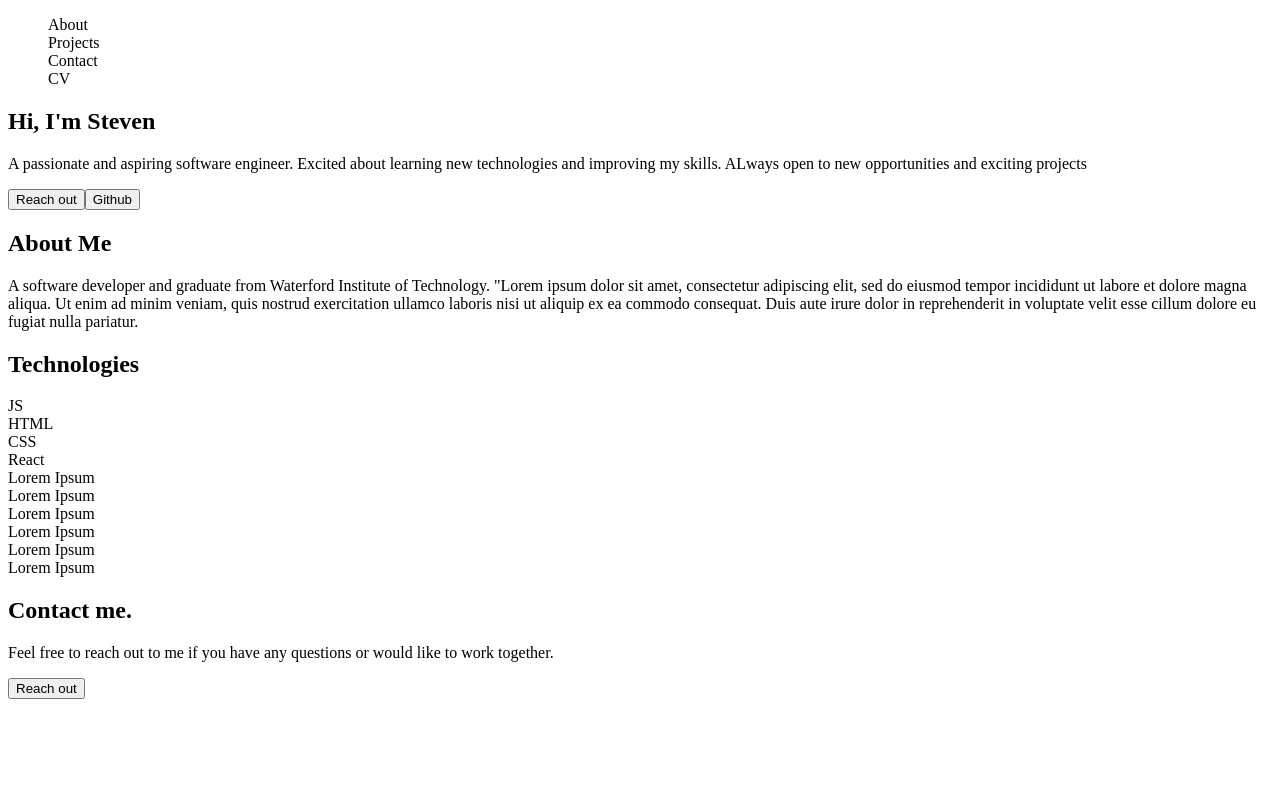
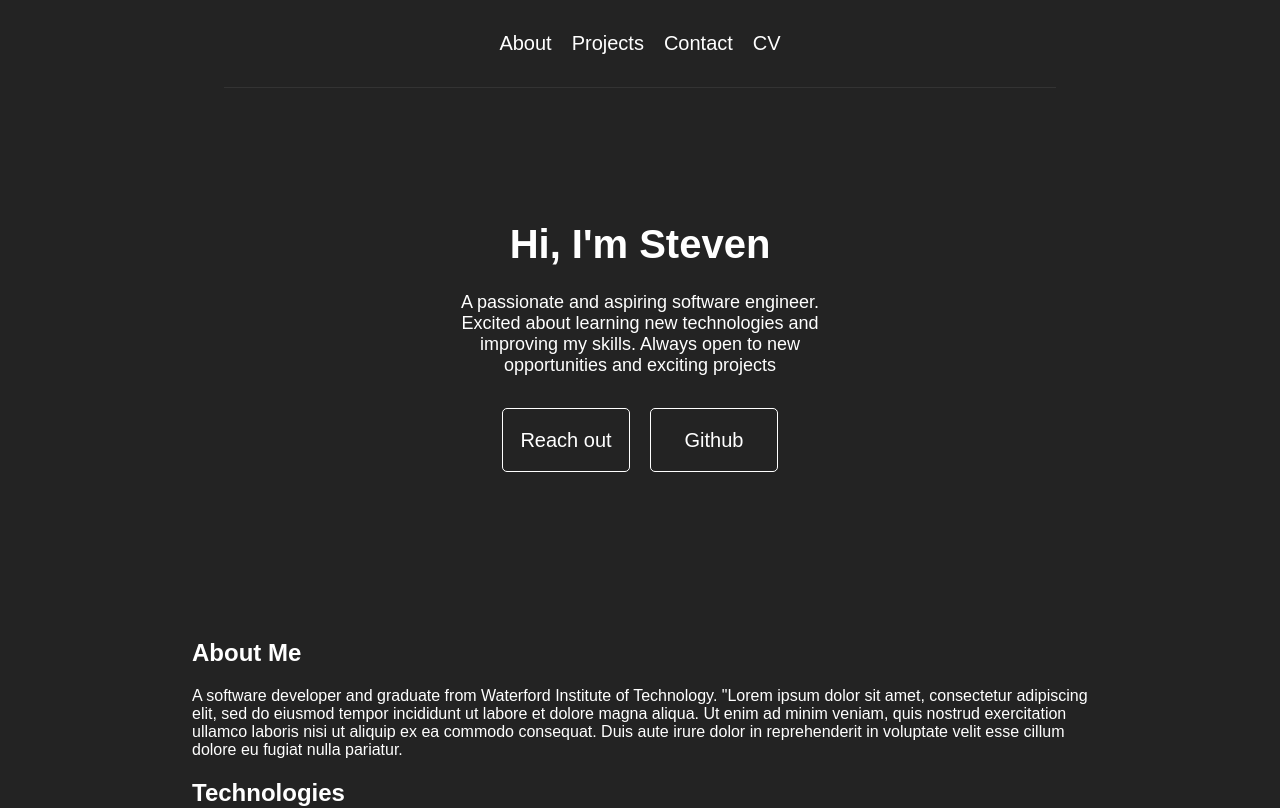
Before and after one commit to stevenmck97/portfolio, a React (Create React App) app: page / in a window 1280 px wide. Shown: the top 808 px of the page. Built offline with nearby package versions, Linux system fonts and the light colour scheme.

Commit message:
Added Header component styles

```diff
--- a/src/components/About.jsx
+++ b/src/components/About.jsx
@@ -1,3 +1,5 @@
+import "../styles/about.css";
+
 export const About = () => {
     return (
         <section className="About">
--- a/src/components/Header.jsx
+++ b/src/components/Header.jsx
@@ -1,17 +1,21 @@
+import "../styles/header.css";
+
 const Header = () => {
     return (
         <section className="Header">
             <nav>
-            <ul><li>About</li>
-            <li>Projects</li>
-            <li>Contact</li>
-            <li>CV</li></ul></nav>
+            <li className="nav-item">About</li>
+            <li className="nav-item">Projects</li>
+            <li className="nav-item">Contact</li>
+            <li className="nav-item">CV</li></nav>
 
             <div className="Intro">
                 <h1>Hi, I'm Steven</h1>
-                <p>A passionate and aspiring software engineer. Excited about learning new technologies and improving my skills. ALways open to new opportunities and exciting projects</p>
-                <button>Reach out</button>
-                <button>Github</button>
+                <p>A passionate and aspiring software engineer. Excited about learning new technologies and improving my skills. Always open to new opportunities and exciting projects</p>
+                <div className="intro-btn-group">
+                    <button className="intro-btn">Reach out</button>
+                    <button className="intro-btn">Github</button>
+                </div>
             </div>
             </section>
     )
--- /dev/null
+++ b/src/styles/header.css
@@ -0,0 +1,66 @@
+
+nav{
+    display: flex;
+    flex-direction: row;
+    justify-content: center;
+    margin: 32px;
+    padding-bottom: 32px;
+    border-bottom: 1px solid #333333;
+}
+
+.nav-item{
+    margin: 0 10px;
+    color: white;
+    font-size: 20px;
+}
+
+.Intro{
+    display: flex;
+    flex-direction: column;
+    justify-content: center;
+    align-items: center;
+    margin: 32px;
+    margin: 15% 0 15% 0;
+}
+
+.Intro h1{
+    font-size: 40px;
+    margin: 0;
+   padding-bottom: 25px;
+}
+
+.Intro p{
+    font-size: 18px;
+    margin: 0 30% 0 30%;
+    text-align: center;
+}
+
+.intro-btn-group {
+    display: flex;
+    flex-direction: row;
+    justify-content: center;
+    margin: 32px;
+}
+
+.intro-btn{
+    margin: 0 10px;
+    color: white;
+    width: 8rem;
+    height: 4rem;
+    font-size: 20px;
+    border: 1px solid white;
+    border-radius: 5px;
+    padding: 10px;
+    background-color: transparent;
+}
+
+.intro-btn:hover{
+    color: #00bfff;
+    border: 1px solid #00bfff;
+    cursor: pointer;
+}
+
+.nav-item:hover{
+    color: #00bfff;
+    cursor: pointer;
+}
--- a/src/styles/styles.global.css
+++ b/src/styles/styles.global.css
@@ -1,3 +1,11 @@
 li {
     list-style-type: none;
 }
+
+body {
+    margin: 0 15% 0 15%;
+    padding: 0;
+    font-family: 'Montserrat',sans-serif;
+    background-color: #232323;
+    color: white;
+}
```
Also changed, not shown: src/styles/about.css (added).
